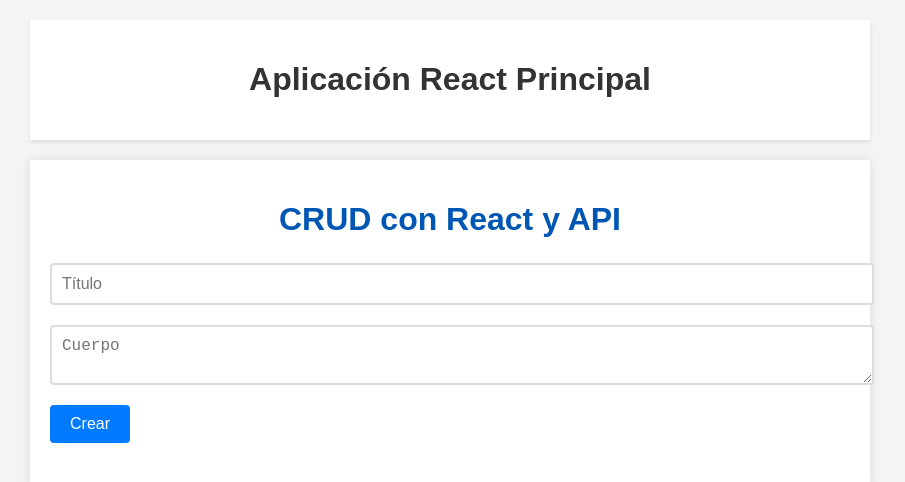
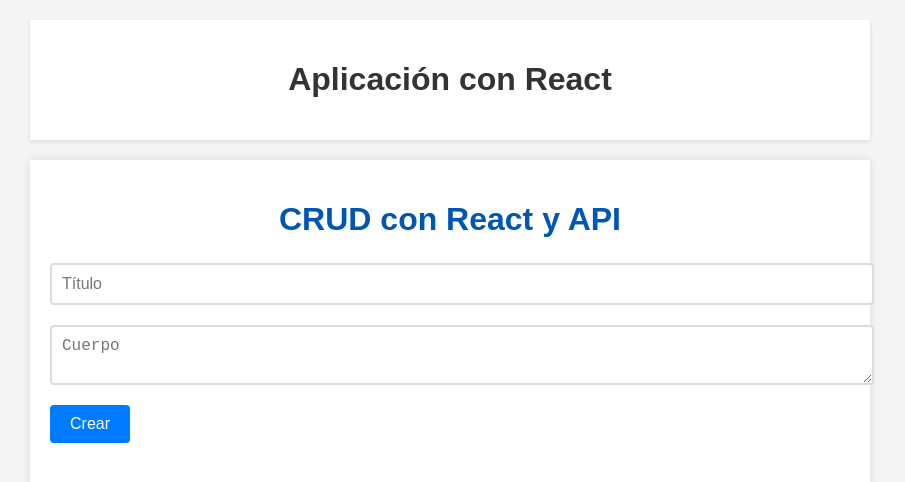
Before and after one commit to lvavila80/CrudReact, a React (Create React App) app: page / in a window 1280 px wide. Shown: the top 482 px of the page, without its empty margins (190-1095 px from the left). Built offline with nearby package versions, Linux system fonts and the light colour scheme; no server answers.

Commit message:
Ajuste llamado a JS

```diff
--- a/src/App.js
+++ b/src/App.js
@@ -4,7 +4,7 @@ import './App.css';
 function App() {
   return (
     <div className="App">
-      <h1>Aplicación React Principal</h1>
+      <h1>Aplicación con React</h1>
       {/* Aquí puedes agregar otros componentes o contenido */}
     </div>
   );
```
